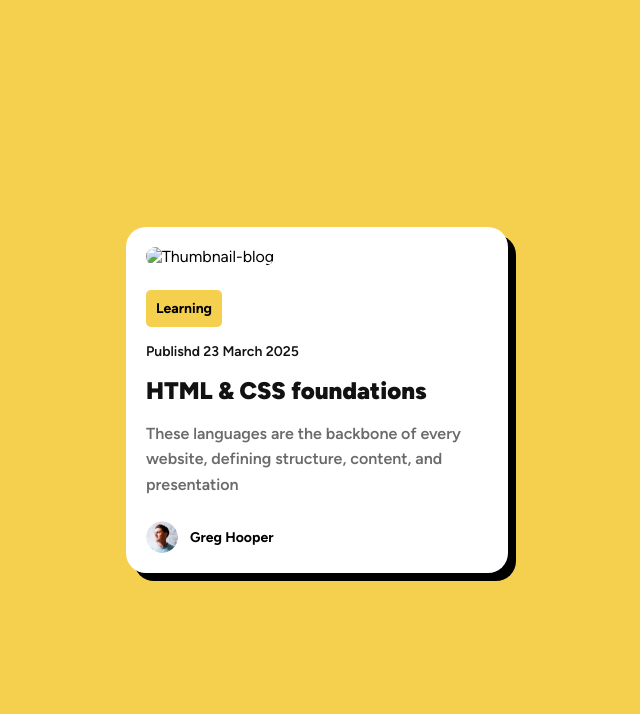
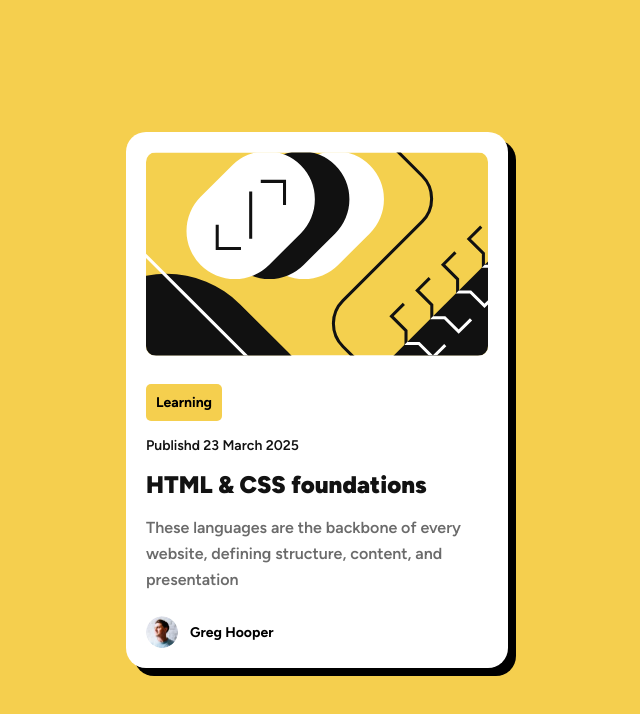
Before and after one commit to VikVas28/Blog-preview-card, a plain HTML site: page index.html in a window 1280 px wide. Shown: the whole page, without its empty margins (323-963 px from the left). Drawn offline with Linux system fonts and the light colour scheme; the site is published under a folder, as on GitHub Pages, so addresses that start at the root find nothing.

Commit message:
photo fix

```diff
--- a/index.html
+++ b/index.html
@@ -18,7 +18,7 @@
     <main class="container">
       <section class="card">
         <figure class="card__image">
-          <img src="/assets/images/illustration-article.svg" alt="Thumbnail-blog" />
+          <img src="./assets/images/illustration-article.svg" alt="Thumbnail-blog" />
         </figure>
 
         <header class="card-header">
```
